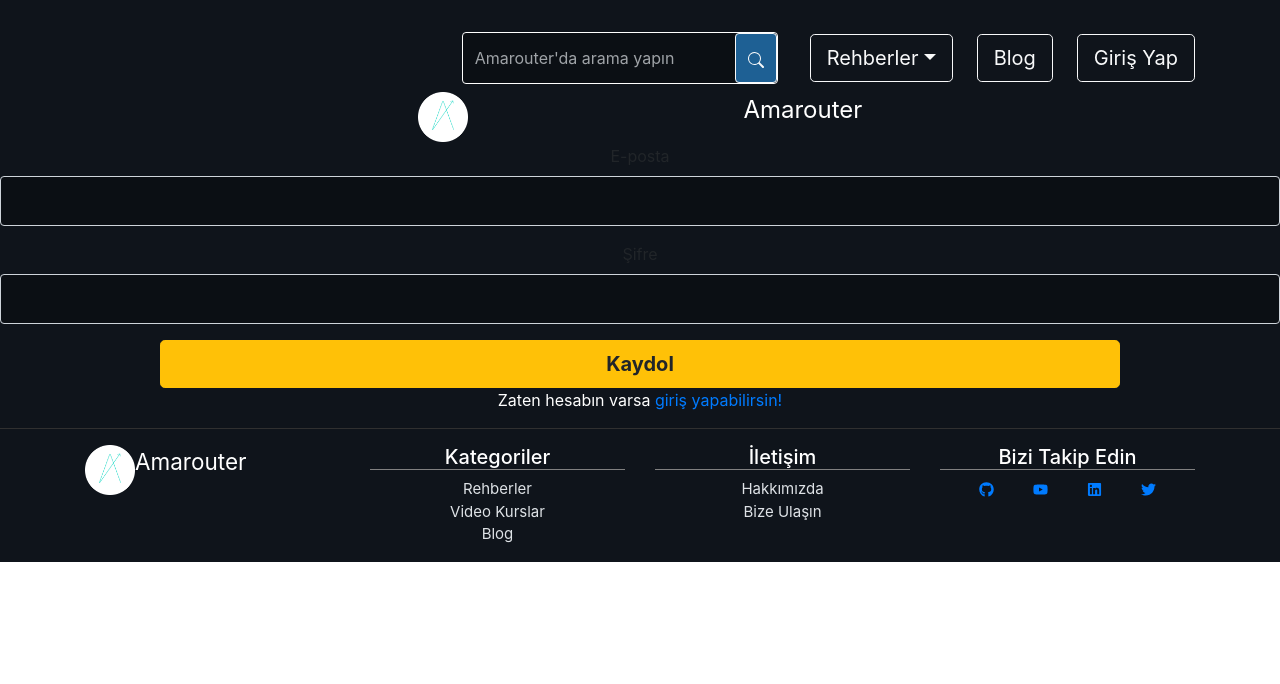
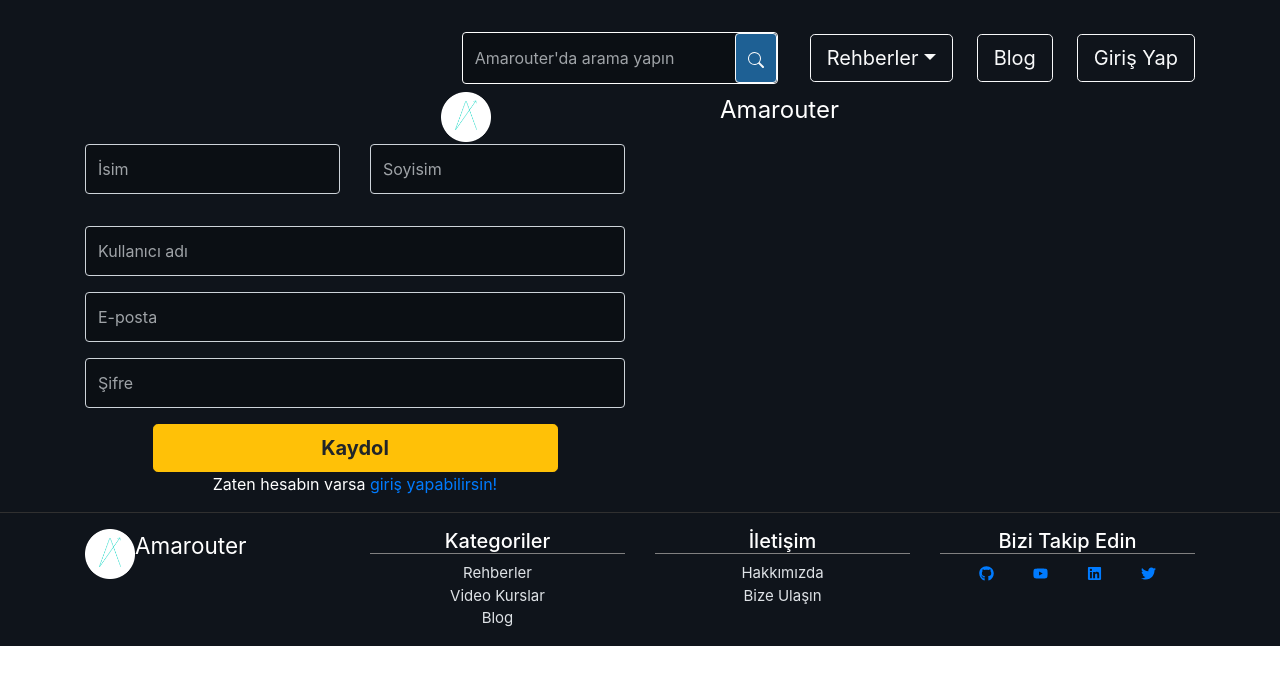
Before and after one commit to amarouter/amarouter-frontend, a React (Create React App) app: page /signup in a window 1280 px wide. Shown: the top 684 px of the page. Built offline with nearby package versions, Linux system fonts and the light colour scheme; no server answers.

Commit message:
Update signUp action. name, surname, username alanlari eklendi.

```diff
--- a/src/actions/userActions.js
+++ b/src/actions/userActions.js
@@ -1,4 +1,4 @@
-import { auth } from "../firebase/firebaseConfig";
+import { auth, db } from "../firebase/firebaseConfig";
 import {
   USER_SIGNIN_REQUEST,
   USER_SIGNIN_SUCCESS,
@@ -61,14 +61,34 @@ export const signOut = () => (dispatch) => {
   }
 };
 
-export const signUp = (email, password) => async (dispatch) => {
+export const signUp = (signUpInfo) => async (dispatch) => {
   try {
     dispatch({ type: USER_SIGNUP_REQUEST });
+    if (
+      !signUpInfo.email ||
+      !signUpInfo.password ||
+      !signUpInfo.name ||
+      !signUpInfo.surname ||
+      !signUpInfo.username ||
+      signUpInfo.email === "" ||
+      signUpInfo.password === "" ||
+      signUpInfo.name === "" ||
+      signUpInfo.surname === "" ||
+      signUpInfo.username === ""
+    ) {
+      dispatch({
+        type: USER_SIGNUP_FAIL,
+        payload: "Sign Up Informations are not valid!",
+      });
+      return;
+    }
 
     auth
-      .createUserWithEmailAndPassword(email, password)
+      .createUserWithEmailAndPassword(signUpInfo.email, signUpInfo.password)
       .then((result) => {
         if (result && result.user) {
+          saveSignUpUserInfo(signUpInfo, result.user);
+
           dispatch({
             type: USER_SIGNUP_SUCCESS,
             payload: result.user,
@@ -104,3 +124,20 @@ export const signUp = (email, password) => async (dispatch) => {
     });
   }
 };
+
+export const saveSignUpUserInfo = (signUpInfo, userInfo) => {
+  const docRef = db.collection("users");
+  docRef
+    .doc(userInfo.uid)
+    .set({
+      name: signUpInfo.name,
+      surname: signUpInfo.surname,
+      username: signUpInfo.username,
+    })
+    .then(() => {
+      console.log("Document successfully written!");
+    })
+    .catch((error) => {
+      console.error("Error writing document: ", error);
+    });
+};
--- a/src/screens/SignUp.js
+++ b/src/screens/SignUp.js
@@ -1,12 +1,23 @@
 import React, { useState, useEffect } from "react";
 import { useDispatch, useSelector } from "react-redux";
-import { Alert, Spinner, Row, Form, Button } from "react-bootstrap";
+import {
+  Alert,
+  Spinner,
+  Container,
+  Row,
+  Col,
+  Form,
+  Button,
+} from "react-bootstrap";
 import { Link } from "react-router-dom";
 
 import { signUp } from "../actions/userActions";
 import Logo from "../components/Logo";
 
-const SignUp= ({ location, history }) => {
+const SignUp = ({ location, history }) => {
+  const [name, setName] = useState("");
+  const [surname, setSurname] = useState("");
+  const [username, setUsername] = useState("");
   const [email, setEmail] = useState("");
   const [password, setPassword] = useState("");
 
@@ -30,11 +41,11 @@ const SignUp= ({ location, history }) => {
 
   const submitHandler = (e) => {
     e.preventDefault();
-    dispatch(signUp(email, password));
+    dispatch(signUp({ email, password, name, surname, username }));
   };
 
   return (
-    <section>
+    <Container>
       {error && (
         <div>
           <Alert variant={"danger"}>
@@ -48,12 +59,51 @@ const SignUp= ({ location, history }) => {
         <Row className="justify-content-md-center">
           <Logo />
         </Row>
+        <Row>
+          <Col sm={6}>
             <Form onSubmit={submitHandler}>
+              <Form.Group controlId="formBasicFullname">
+                <Row>
+                  <Col>
+                    <Form.Group controlId="formBasicName">
+                      <Form.Control
+                        required
+                        type="text"
+                        placeholder="İsim"
+                        value={name}
+                        onChange={(e) => setName(e.target.value)}
+                      />
+                    </Form.Group>
+                  </Col>
+                  <Col>
+                    <Form.Group controlId="formBasicSurname">
+                      <Form.Control
+                        required
+                        type="text"
+                        placeholder="Soyisim"
+                        value={surname}
+                        onChange={(e) => setSurname(e.target.value)}
+                      />
+                    </Form.Group>
+                  </Col>
+                </Row>
+              </Form.Group>
+
+              <Form.Group controlId="formBasicUsername">
+                <Form.Control
+                  required
+                  type="text"
+                  placeholder="Kullanıcı adı"
+                  value={username}
+                  onChange={(e) => setUsername(e.target.value)}
+                />
+              </Form.Group>
+
               <Form.Group controlId="formBasicEmail">
-            <Form.Label>E-posta</Form.Label>
                 <Form.Control
                   required
                   type="email"
+                  placeholder="E-posta"
                   value={email}
                   onChange={(e) => setEmail(e.target.value)}
                 />
@@ -61,10 +111,10 @@ const SignUp= ({ location, history }) => {
               </Form.Group>
 
               <Form.Group controlId="formBasicPassword">
-            <Form.Label>Şifre</Form.Label>
                 <Form.Control
                   required
                   type="password"
+                  placeholder="Şifre"
                   value={password}
                   onChange={(e) => setPassword(e.target.value)}
                 />
@@ -86,8 +136,11 @@ const SignUp= ({ location, history }) => {
                 <span>giriş yapabilirsin!</span>
               </Link>
             </p>
+          </Col>
+          <Col sm={6} />
+        </Row>
       </div>
-    </section>
+    </Container>
   );
 };
 
```
Lines whose indentation alone changed are shown as unchanged.
